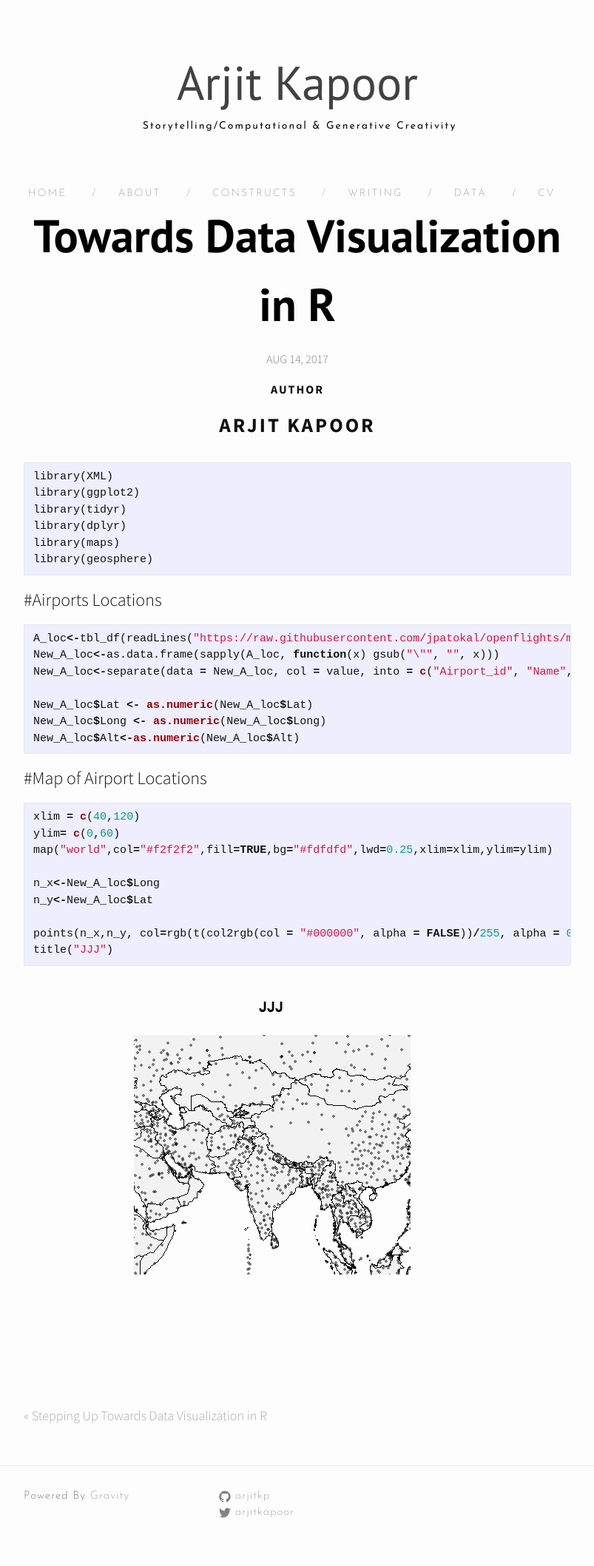
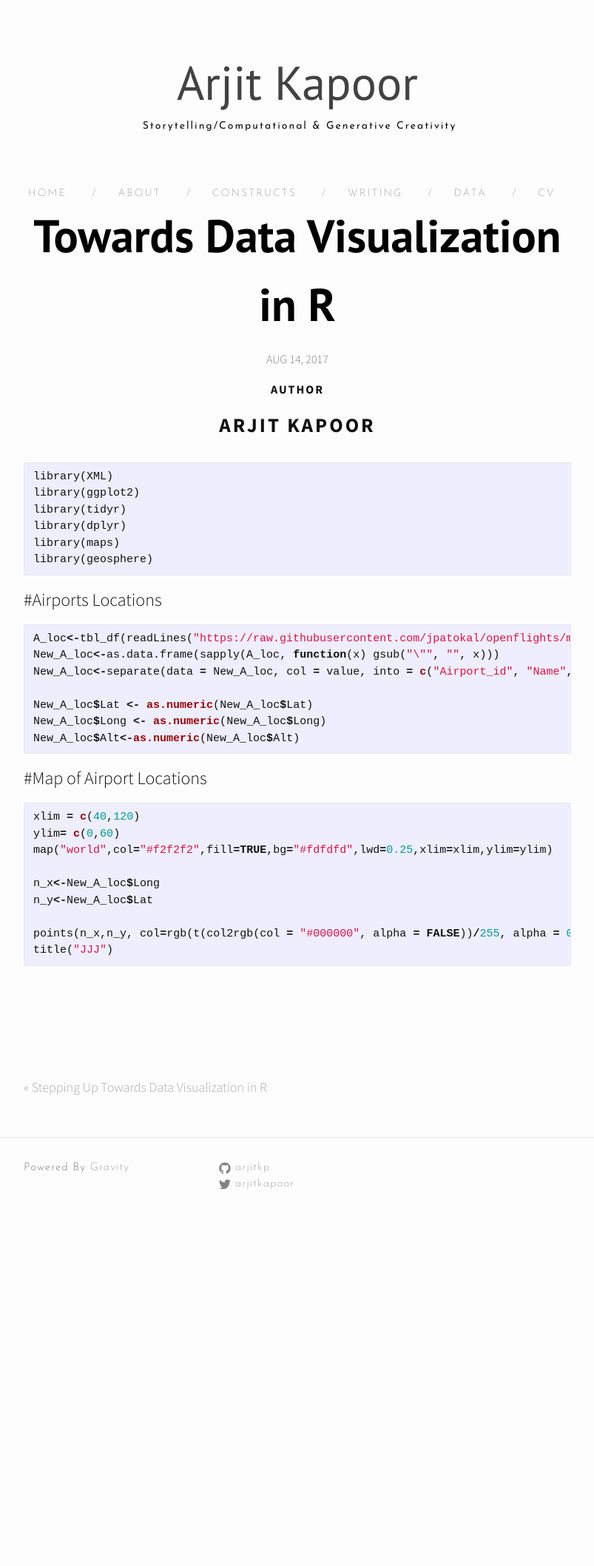
Before and after one commit to manuelvarzen/arjitkp.github.io, a Jekyll site: the page built from _posts/2017-08-15-DV.md, in a window 1280 px wide. Shown: the whole page at 74% size, without its empty margins (238-1041 px from the left). Built offline with Jekyll 4.4.1, drawn with Linux system fonts in a browser that asks for light colours; nearby versions of some CDN libraries; after the commit the page ends 1673 px from its top, so only the background shows below that.

Commit message:
Update 2017-08-15-DV.md

````diff
--- a/_posts/2017-08-15-DV.md
+++ b/_posts/2017-08-15-DV.md
@@ -44,4 +44,4 @@ points(n_x,n_y, col=rgb(t(col2rgb(col = "#000000", alpha = FALSE))/255, alpha =
 title("JJJ")
 ```
 
-![]({{"/images/DV_files/figure-html/unnamed-chunk-2-1.png"|absolute_url}})<!-- -->
+![]({{/images/DV_files/figure-html/unnamed-chunk-2-1.png|absolute_url}})<!-- -->
````
